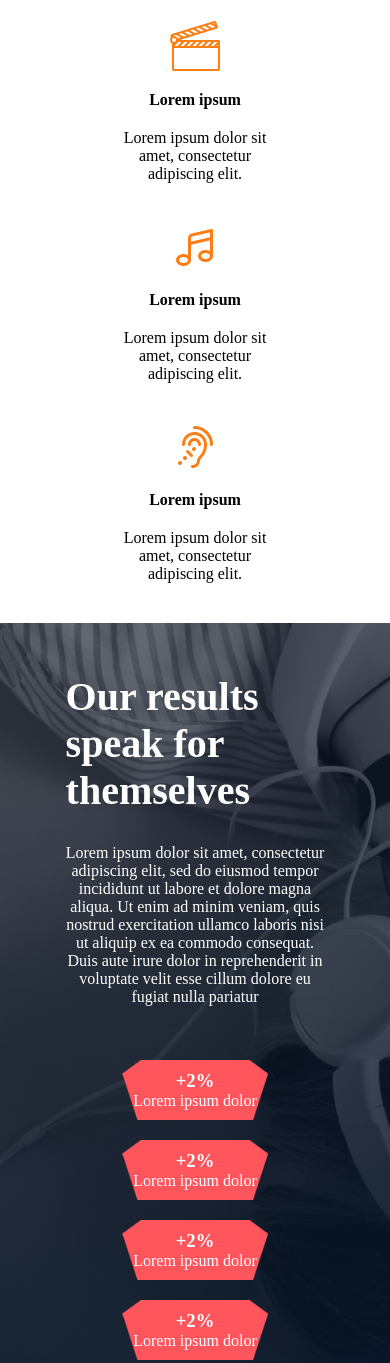
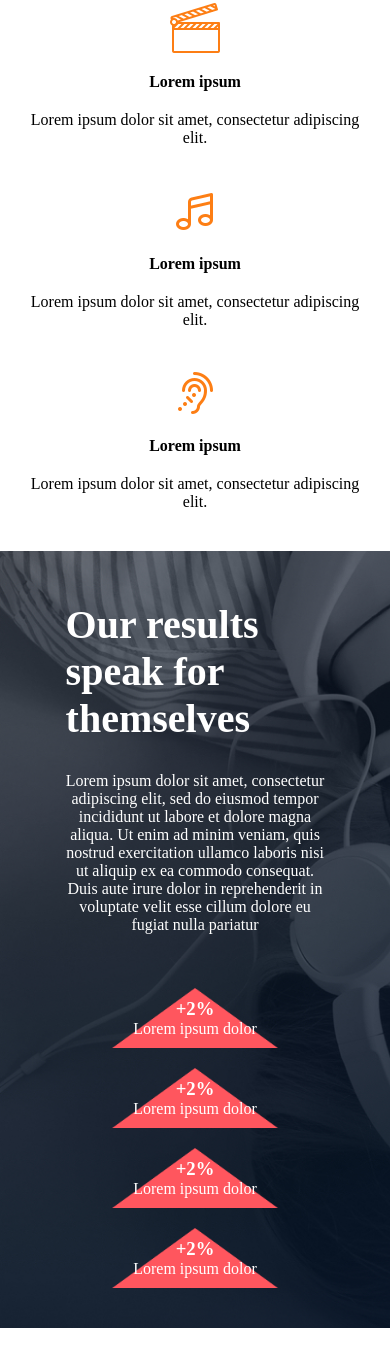
Before and after one commit to Desmond-Obiazor/alx_html_css, a plain HTML site: page headphones/index.html in a window 390 px wide. Shown: the part 1357-2720 px from the top of the page. Drawn offline with Linux system fonts and the light colour scheme.

Commit message:
added mobile responsiveness

```diff
--- a/headphones/styles.css
+++ b/headphones/styles.css
@@ -134,18 +134,13 @@ ul li a {
 }
 
 .article-box2 {
-    background-image: url("../headphones/images/pentagone.png");
     display: flex;
-    background-size: cover;
-    background-position: center;
-    width: 100%;
-    height: 100%;
     flex-direction: column;
     text-align: center;
     row-gap: 20px;
     padding: 30px;
+    background-image: url("../headphones/images/pentagone.png");
     background-size: cover;
-    /* background-image: url("../headphones/images/pentagone.png"); */
 }
 
 #ourResults{
@@ -153,6 +148,7 @@ ul li a {
     background-image: url("../headphones/images/headphones_hero_2.jpg");
     color: white;
     background-size: cover;
+    background-repeat: no-repeat;
 }
 
 #contactus {
@@ -243,7 +239,7 @@ form {
 
     .article-box,
     .article-box2 {
-        width: 100%;
+        width: 45%;
     }
 
     #contactus .contact {
@@ -317,9 +313,9 @@ form {
 
     .article-box,
     .article-box2 {
-        width: 50%;
-        height: 100%;
+        width: 100%;
         padding: 10px;
+        background-size: cover;
     }
 
     #contactus .contact {
@@ -351,3 +347,7 @@ form {
         text-align: center;
     }
 }
+a:hover{
+    color: orange;
+
+}
```
